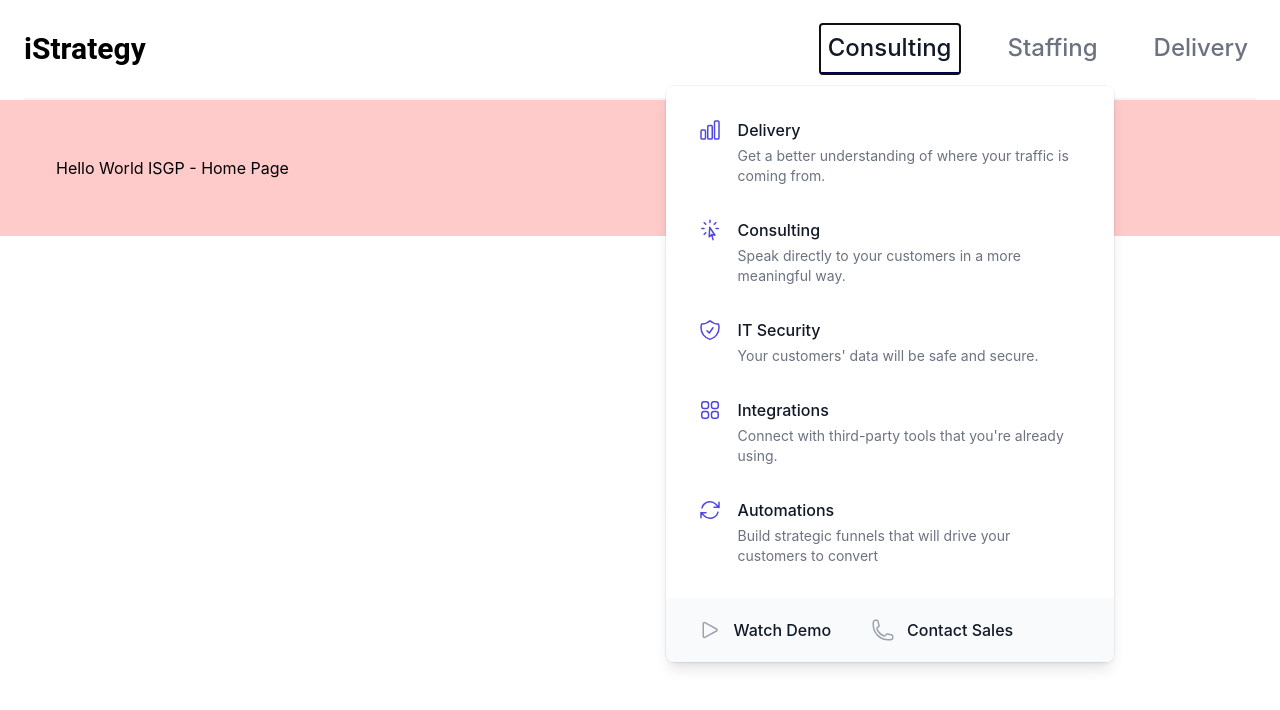
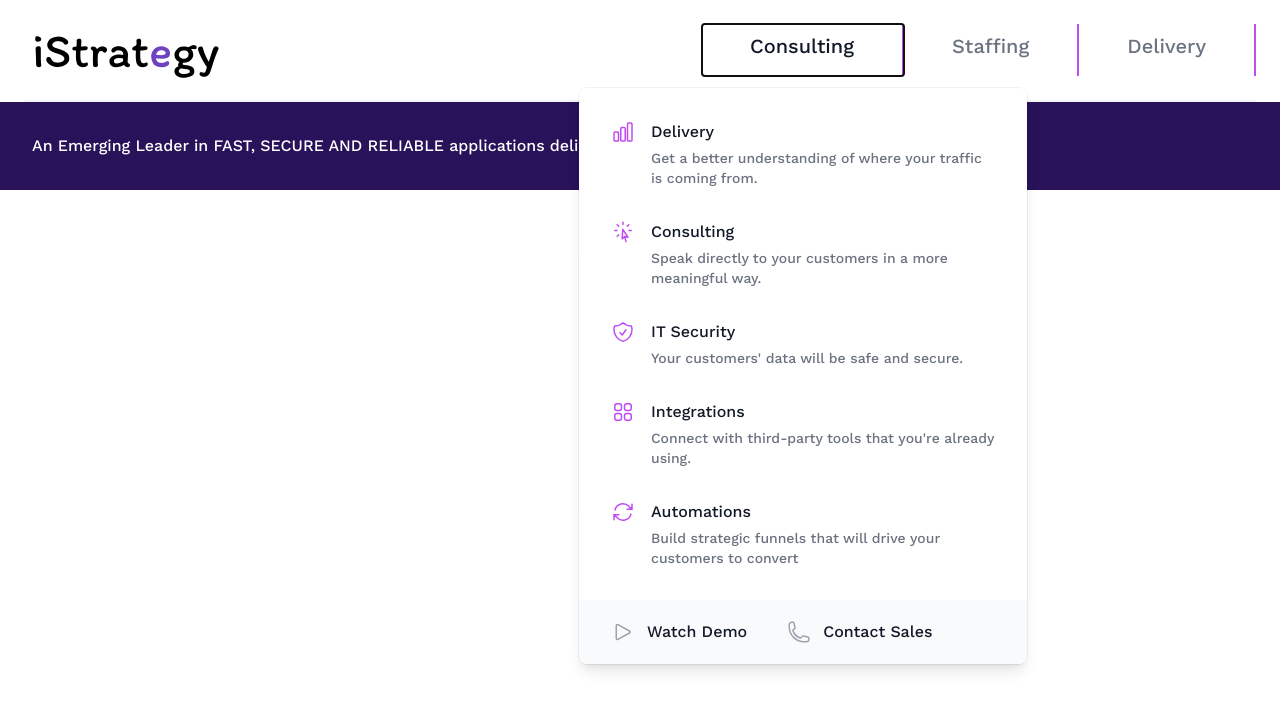
Before and after one commit to InnovationSGP/iStrategyNextApp, a Next.js app: page / in a window 1280 px wide. Both pictures are taken after a click on the button "Consulting". Shown: the top 710 px of the page. Built offline with nearby package versions, Linux system fonts and the light colour scheme.

Commit message:
getting the hero section up and running

```diff
--- /dev/null
+++ b/src/app/components/HeroSection.tsx
@@ -0,0 +1,13 @@
+import React from "react";
+
+export default function HeroSection() {
+  return (
+    <>
+      <div className="bg-primaryBlue p-8">
+        <div className="text-white">
+          An Emerging Leader in FAST, SECURE AND RELIABLE applications delivery
+        </div>
+      </div>
+    </>
+  );
+}
--- a/src/app/Header.tsx
+++ b/src/app/components/Navigation.tsx
@@ -18,6 +18,7 @@
   XMarkIcon,
 } from "@heroicons/react/24/outline";
 import { ChevronDownIcon } from "@heroicons/react/20/solid";
+import { Logo, LogoBrand } from "../utils/Logo";
 
 const solutions = [
   {
@@ -57,44 +58,6 @@
   { name: "Watch Demo", href: "#", icon: PlayIcon },
   { name: "Contact Sales", href: "#", icon: PhoneIcon },
 ];
-const resources = [
-  {
-    name: "Help Center",
-    description:
-      "Get all of your questions answered in our forums or contact support.",
-    href: "#",
-    icon: LifebuoyIcon,
-  },
-  {
-    name: "Guides",
-    description:
-      "Learn how to maximize our platform to get the most out of it.",
-    href: "#",
-    icon: BookmarkSquareIcon,
-  },
-  {
-    name: "Events",
-    description:
-      "See what meet-ups and other events we might be planning near you.",
-    href: "#",
-    icon: CalendarIcon,
-  },
-  {
-    name: "Security",
-    description: "Understand how we take your privacy seriously.",
-    href: "#",
-    icon: ShieldCheckIcon,
-  },
-];
-const recentPosts = [
-  { id: 1, name: "Boost your conversion rate", href: "#" },
-  {
-    id: 2,
-    name: "How to use search engine optimization to drive traffic to your site",
-    href: "#",
-  },
-  { id: 3, name: "Improve your customer experience", href: "#" },
-];
 
 function classNames(...classes: string[]) {
   return classes.filter(Boolean).join(" ");
@@ -104,35 +67,33 @@
   return (
     <Popover className="relative bg-white">
       <div className="mx-auto max-w-7xl px-6">
-        <div className="flex items-center justify-between border-b-2 border-gray-100 py-6 md:justify-start md:space-x-10">
-          <div className="flex justify-start lg:w-0 lg:flex-1 text-black ">
-            <span className="font-sans font-bold text-3xl">iStrategy</span>
-            {/* <img
-              className="h-8 w-auto sm:h-10"
-              src="https://tailwindui.com/img/logos/mark.svg?color=indigo&shade=600"
-              alt=""
-            /> */}
+        <div className="flex items-center justify-between border-b-2 border-gray-100 py-6 md:justify-between ">
+          <div className="flex justify-start items-center lg:w-0 lg:flex-1 text-black ">
+            {/* <Logo /> */}
+            <LogoBrand />
           </div>
 
           {/* This is the mobile hamburger menu */}
           <div className="-my-2 -mr-2 md:hidden">
-            <Popover.Button className="inline-flex items-center justify-center rounded-md bg-white p-2 text-gray-400 hover:bg-gray-100 hover:text-gray-500 focus:outline-none focus:ring-2 focus:ring-inset focus:ring-indigo-500">
+            <Popover.Button className="inline-flex items-center justify-center rounded-md bg-white p-2 text-gray-400 hover:bg-gray-100 hover:text-gray-500 focus:outline-none focus:ring-2 focus:ring-inset focus:ring-primaryPink">
               <span className="sr-only">Open menu</span>
               <Bars3Icon className="h-6 w-6" aria-hidden="true" />
             </Popover.Button>
           </div>
           {/* The above is the mobile hamburger menu */}
-          <Popover.Group as="nav" className="hidden space-x-10 md:flex">
+          <Popover.Group as="nav" className="hidden md:flex">
             <Popover className="relative">
               {({ open }) => (
                 <>
                   <Popover.Button
                     className={classNames(
                       open ? "text-gray-900" : "text-gray-500",
-                      "p-2 group inline-flex items-center bg-white font-medium hover:text-gray-900 hover:border-b-2  focus:border-b-2 focus:border-primaryBlue text-2xl"
+                      "p-2 px-6 group inline-flex items-center bg-white font-medium hover:text-gray-900  border-r-2 border-primaryPink text-xl"
                     )}
                   >
-                    <span>Consulting</span>
+                    <span className="hover:border-b-2 hover:border-b-primaryPurple hover:ease-in hover:duration-300 border-primaryPurple focus:border-b-2 focus:border-primaryPurple px-6 pb-2">
+                      Consulting
+                    </span>
                   </Popover.Button>
 
                   <Transition
@@ -154,7 +115,7 @@
                               className="-m-3 flex items-start rounded-lg p-3 hover:bg-gray-50"
                             >
                               <item.icon
-                                className="h-6 w-6 flex-shrink-0 text-indigo-600"
+                                className="h-6 w-6 flex-shrink-0 text-primaryPink"
                                 aria-hidden="true"
                               />
                               <div className="ml-4">
@@ -193,15 +154,19 @@
 
             <a
               href="#"
-              className="text-2xl p-2 font-medium text-gray-500 hover:text-gray-900 hover:border-b-2  focus:border-b-2 focus:border-primaryBlue"
+              className="text-xl p-2 px-6 font-medium text-gray-500 hover:text-gray-900 border-r-2   border-primaryPink  focus:border-primaryPurple"
             >
-              Staffing
+              <span className="hover:border-b-2 px-6 pb-2 hover:border-b-primaryPurple hover:ease-in hover:duration-300 border-primaryPurple focus:border-b-2 focus:border-primaryPurple">
+                Staffing
+              </span>
             </a>
             <a
               href="#"
-              className="text-2xl  p-2 font-medium text-gray-500 hover:text-gray-900 hover:border-b-2  focus:border-b-2 focus:border-primaryBlue"
+              className="text-xl  p-2 px-6  font-medium text-gray-500 hover:text-gray-900 border-r-2  border-primaryPink   focus:border-primaryPurple"
             >
-              Delivery
+              <span className="hover:border-b-2 px-6 pb-2 hover:border-b-primaryPurple hover:ease-in hover:duration-300 border-primaryPurple focus:border-b-2 focus:border-primaryPurple">
+                Delivery
+              </span>
             </a>
           </Popover.Group>
         </div>
@@ -227,7 +192,7 @@
                   <span className="text-2xl ">iStrategy</span>
                 </div>
                 <div className="-mr-2">
-                  <Popover.Button className="inline-flex items-center justify-center rounded-md bg-white p-2 text-gray-400 hover:bg-gray-100 hover:text-gray-500 focus:outline-none focus:ring-2 focus:ring-inset focus:ring-indigo-500">
+                  <Popover.Button className="inline-flex items-center justify-center rounded-md bg-white p-2 text-gray-400 hover:bg-gray-100 hover:text-gray-500 focus:outline-none focus:ring-2 focus:ring-inset focus:ring-primaryPink">
                     <span className="sr-only">Close menu</span>
                     <XMarkIcon className="h-6 w-6" aria-hidden="true" />
                   </Popover.Button>
@@ -242,7 +207,7 @@
                       className="-m-3 flex items-center rounded-md p-3 hover:bg-gray-50"
                     >
                       <item.icon
-                        className="h-6 w-6 flex-shrink-0 text-indigo-600"
+                        className="h-6 w-6 flex-shrink-0 text-primaryPink"
                         aria-hidden="true"
                       />
                       <span className="ml-3 text-base font-medium text-gray-900">
@@ -257,13 +222,16 @@
               <div>
                 <a
                   href="#"
-                  className="flex w-full items-center justify-center rounded-md border border-transparent bg-indigo-600 px-4 py-2 text-base font-medium text-white shadow-sm hover:bg-indigo-700"
+                  className="flex w-full items-center justify-center rounded-md border border-transparent bg-primaryPink px-4 py-2 text-base font-medium text-white shadow-sm hover:bg-primaryPink"
                 >
                   Contact Us Now
                 </a>
                 <p className="mt-6 text-center text-base font-medium text-gray-500">
                   Existing client?{" "}
-                  <a href="#" className="text-indigo-600 hover:text-indigo-500">
+                  <a
+                    href="#"
+                    className="text-primaryPink hover:text-primaryPink"
+                  >
                     Sign in (coming soon)
                   </a>
                 </p>
--- a/src/app/globals.css
+++ b/src/app/globals.css
@@ -1,31 +1,9 @@
+@import url("https://fonts.googleapis.com/css2?family=Itim&family=Noto+Sans+NKo&family=Roboto:wght@400;500;700&family=Work+Sans:wght@500&display=swap");
+
+@import url("https://fonts.googleapis.com/css2?family=Inter:wght@100;200;300;400;500;600;700;800;900&family=Lato:ital,wght@0,100;0,300;0,400;0,700;0,900;1,100;1,300;1,400;1,700;1,900&display=swap");
+
+@import url("https://fonts.googleapis.com/css2?family=Itim&family=Noto+Sans+NKo&family=Roboto:wght@400;500;700&family=Work+Sans:wght@500&display=swap");
+
 @tailwind base;
 @tailwind components;
 @tailwind utilities;
-
-@import url("https://fonts.googleapis.com/css2?family=Itim&family=Roboto:wght@400;500;700&family=Work+Sans:wght@500&display=swap");
-
-@import url("https://fonts.googleapis.com/css2?family=Inter:wght@100;200;300;400;500;600;700;800;900&family=Lato:ital,wght@0,100;0,300;0,400;0,700;0,900;1,100;1,300;1,400;1,700;1,900&display=swap");
-
-@layer base {
-  html {
-    font-family: "Inter", sans-serif;
-  }
-
-  input[type="number"]::-webkit-inner-spin-button,
-  input[type="number"]::-webkit-outer-spin-button {
-    -webkit-appearance: none;
-    margin: 0;
-  }
-}
-
-* {
-  font-family: "Inter", sans-serif;
-}
-
-body {
-  font-family: "Inter", sans-serif;
-}
-
-html {
-  font-family: "Inter", sans-serif;
-}
--- a/src/app/layout.tsx
+++ b/src/app/layout.tsx
@@ -1,6 +1,6 @@
 import React from "react";
 import "./globals.css";
-import Navigation from "./Header";
+import Navigation from "./components/Navigation";
 
 export default function RootLayout({
   children,
--- a/src/app/page.module.css
+++ /dev/null
@@ -1,271 +0,0 @@
-.main {
-  display: flex;
-  flex-direction: column;
-  justify-content: space-between;
-  align-items: center;
-  padding: 6rem;
-  min-height: 100vh;
-}
-
-.description {
-  display: inherit;
-  justify-content: inherit;
-  align-items: inherit;
-  font-size: 0.85rem;
-  max-width: var(--max-width);
-  width: 100%;
-  z-index: 2;
-  font-family: var(--font-mono);
-}
-
-.description a {
-  display: flex;
-  align-items: center;
-  justify-content: center;
-  gap: 0.5rem;
-}
-
-.description p {
-  position: relative;
-  margin: 0;
-  padding: 1rem;
-  background-color: rgba(var(--callout-rgb), 0.5);
-  border: 1px solid rgba(var(--callout-border-rgb), 0.3);
-  border-radius: var(--border-radius);
-}
-
-.code {
-  font-weight: 700;
-  font-family: var(--font-mono);
-}
-
-.grid {
-  display: grid;
-  grid-template-columns: repeat(3, minmax(33%, auto));
-  width: var(--max-width);
-  max-width: 100%;
-}
-
-.card {
-  padding: 1rem 1.2rem;
-  border-radius: var(--border-radius);
-  background: rgba(var(--card-rgb), 0);
-  border: 1px solid rgba(var(--card-border-rgb), 0);
-  transition: background 200ms, border 200ms;
-}
-
-.card span {
-  display: inline-block;
-  transition: transform 200ms;
-}
-
-.card h2 {
-  font-weight: 600;
-  margin-bottom: 0.7rem;
-}
-
-.card p {
-  margin: 0;
-  opacity: 0.6;
-  font-size: 0.9rem;
-  line-height: 1.5;
-  max-width: 34ch;
-}
-
-.center {
-  display: flex;
-  justify-content: center;
-  align-items: center;
-  position: relative;
-  padding: 4rem 0;
-}
-
-.center::before {
-  background: var(--secondary-glow);
-  border-radius: 50%;
-  width: 480px;
-  height: 360px;
-  margin-left: -400px;
-}
-
-.center::after {
-  background: var(--primary-glow);
-  width: 240px;
-  height: 180px;
-  z-index: -1;
-}
-
-.center::before,
-.center::after {
-  content: '';
-  left: 50%;
-  position: absolute;
-  filter: blur(45px);
-  transform: translateZ(0);
-}
-
-.logo,
-.thirteen {
-  position: relative;
-}
-
-.thirteen {
-  display: flex;
-  justify-content: center;
-  align-items: center;
-  width: 75px;
-  height: 75px;
-  padding: 25px 10px;
-  margin-left: 16px;
-  transform: translateZ(0);
-  border-radius: var(--border-radius);
-  overflow: hidden;
-  box-shadow: 0px 2px 8px -1px #0000001a;
-}
-
-.thirteen::before,
-.thirteen::after {
-  content: '';
-  position: absolute;
-  z-index: -1;
-}
-
-/* Conic Gradient Animation */
-.thirteen::before {
-  animation: 6s rotate linear infinite;
-  width: 200%;
-  height: 200%;
-  background: var(--tile-border);
-}
-
-/* Inner Square */
-.thirteen::after {
-  inset: 0;
-  padding: 1px;
-  border-radius: var(--border-radius);
-  background: linear-gradient(
-    to bottom right,
-    rgba(var(--tile-start-rgb), 1),
-    rgba(var(--tile-end-rgb), 1)
-  );
-  background-clip: content-box;
-}
-
-/* Enable hover only on non-touch devices */
-@media (hover: hover) and (pointer: fine) {
-  .card:hover {
-    background: rgba(var(--card-rgb), 0.1);
-    border: 1px solid rgba(var(--card-border-rgb), 0.15);
-  }
-
-  .card:hover span {
-    transform: translateX(4px);
-  }
-}
-
-@media (prefers-reduced-motion) {
-  .thirteen::before {
-    animation: none;
-  }
-
-  .card:hover span {
-    transform: none;
-  }
-}
-
-/* Mobile and Tablet */
-@media (max-width: 1023px) {
-  .content {
-    padding: 4rem;
-  }
-
-  .grid {
-    grid-template-columns: 1fr;
-    margin-bottom: 120px;
-    max-width: 320px;
-    text-align: center;
-  }
-
-  .card {
-    padding: 1rem 2.5rem;
-  }
-
-  .card h2 {
-    margin-bottom: 0.5rem;
-  }
-
-  .center {
-    padding: 8rem 0 6rem;
-  }
-
-  .center::before {
-    transform: none;
-    height: 300px;
-  }
-
-  .description {
-    font-size: 0.8rem;
-  }
-
-  .description a {
-    padding: 1rem;
-  }
-
-  .description p,
-  .description div {
-    display: flex;
-    justify-content: center;
-    position: fixed;
-    width: 100%;
-  }
-
-  .description p {
-    align-items: center;
-    inset: 0 0 auto;
-    padding: 2rem 1rem 1.4rem;
-    border-radius: 0;
-    border: none;
-    border-bottom: 1px solid rgba(var(--callout-border-rgb), 0.25);
-    background: linear-gradient(
-      to bottom,
-      rgba(var(--background-start-rgb), 1),
-      rgba(var(--callout-rgb), 0.5)
-    );
-    background-clip: padding-box;
-    backdrop-filter: blur(24px);
-  }
-
-  .description div {
-    align-items: flex-end;
-    pointer-events: none;
-    inset: auto 0 0;
-    padding: 2rem;
-    height: 200px;
-    background: linear-gradient(
-      to bottom,
-      transparent 0%,
-      rgb(var(--background-end-rgb)) 40%
-    );
-    z-index: 1;
-  }
-}
-
-@media (prefers-color-scheme: dark) {
-  .vercelLogo {
-    filter: invert(1);
-  }
-
-  .logo,
-  .thirteen img {
-    filter: invert(1) drop-shadow(0 0 0.3rem #ffffff70);
-  }
-}
-
-@keyframes rotate {
-  from {
-    transform: rotate(360deg);
-  }
-  to {
-    transform: rotate(0deg);
-  }
-}
--- a/src/app/page.tsx
+++ b/src/app/page.tsx
@@ -1,9 +1,10 @@
 import Image from "next/image";
+import HeroSection from "./components/HeroSection";
 
 export default function Home() {
   return (
     <main>
-      <div className="p-14 bg-red-200">Hello World ISGP - Home Page</div>
+      <HeroSection />
     </main>
   );
 }
--- /dev/null
+++ b/src/app/utils/Logo.tsx
@@ -0,0 +1,24 @@
+"use client";
+import React from "react";
+import isg5 from "../images/isg5.png";
+import Image from "next/image";
+import "./customstyle.css";
+
+export const Logo = (props: any) => {
+  return (
+    <Image
+      src={isg5}
+      alt="Innovation Strategy Brand Logo"
+      width={50}
+      height={800}
+    />
+  );
+};
+
+export const LogoBrand = (props: any) => {
+  return (
+    <span className="text-5xl font-itim pl-2 cursor-pointer">
+      iStrat<span className="text-primaryPurple">e</span>gy
+    </span>
+  );
+};
```
Also changed, not shown: tailwind.config.js (+6 -14 lines), src/app/utils/customstyle.css (added).
